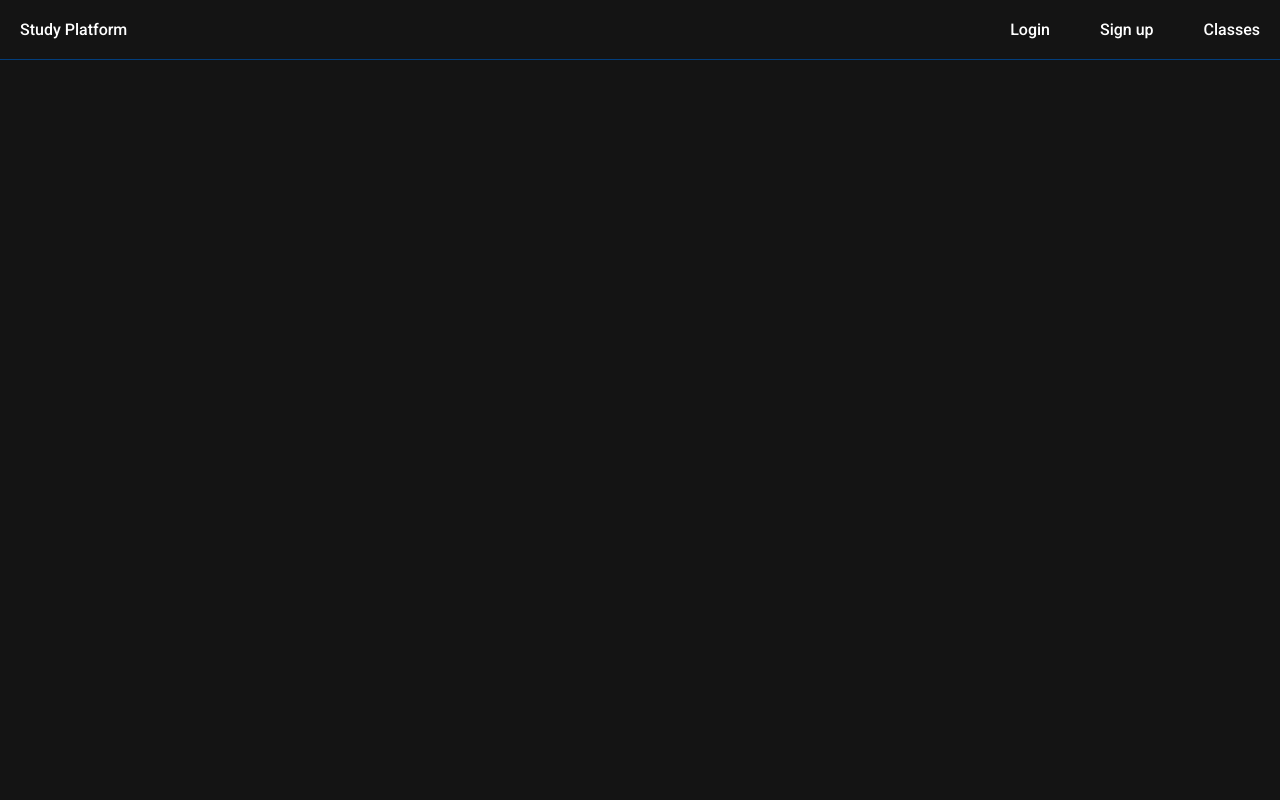
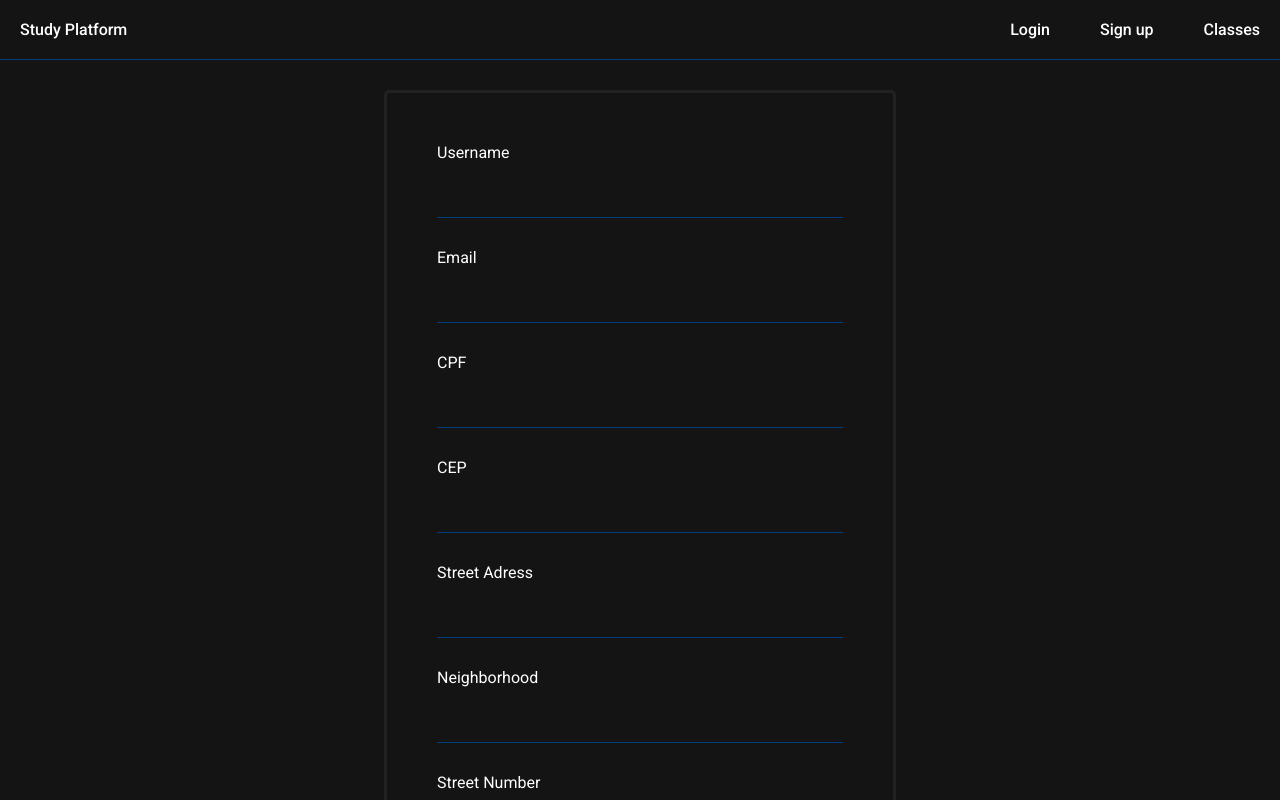
Before and after one commit to NiltonMeira/StudyPlataform, a React (Vite) app in the folder frontend/: page /signup in a window 1280 px wide. Shown: the top 800 px of the page. Built offline with nearby package versions, Linux system fonts and the light colour scheme.

Commit message:
feat: signup page and start viaCep api connection

```diff
--- a/frontend/package.json
+++ b/frontend/package.json
@@ -10,6 +10,7 @@
     "preview": "vite preview"
   },
   "dependencies": {
+    "axios": "^1.7.2",
     "react": "^18.3.1",
     "react-dom": "^18.3.1",
     "react-router-dom": "^6.24.1",
--- a/frontend/src/components/Appbar/Appbar.tsx
+++ b/frontend/src/components/Appbar/Appbar.tsx
@@ -1,5 +1,4 @@
-import { StyledNav } from "./style"
-import {StyledA} from "./style"
+import { StyledA, StyledNav } from "./style"
 import { StyledContainer } from "./style"
 
 
@@ -8,11 +7,11 @@ const Appbar = () =>{
     return(
         <>
             <StyledNav>
-                <StyledA>Study Platform</StyledA>
+                <StyledA to={"/"}>Study Platform</StyledA>
                 <StyledContainer>
-                    <StyledA href="">Login</StyledA>
-                    <StyledA href="">Sign up</StyledA>
-                    <StyledA href="">Classes</StyledA>
+                    <StyledA to={"/"} >Login</StyledA>
+                    <StyledA to={"/signup"}>Sign up</StyledA>
+                    <StyledA to={"/"}>Classes</StyledA>
                 </StyledContainer>
 
             </StyledNav>
--- a/frontend/src/components/Appbar/style.ts
+++ b/frontend/src/components/Appbar/style.ts
@@ -24,7 +24,7 @@ export const StyledA = styled(Link)`
     transition: 0.4s;
 
     &:hover{
-        transform: scale(1.2);
+        transform: scale(1.05);
         color: #0353A4;
     }
 
--- a/frontend/src/pages/Login/components/Form/Form.tsx
+++ b/frontend/src/pages/Login/components/Form/Form.tsx
@@ -6,12 +6,12 @@ import { StyledButton } from "./style";
 
 export const Form = () => {
 
-    const [name, setName] = useState("");
+    const [email, setEmail] = useState("");
     const [password, setPassword] = useState("");
 
     const handleSubmit = (event: SyntheticEvent<HTMLFormElement, SubmitEvent>) =>{
         event.preventDefault()
-        alert(`The name you entered was: ${name} and the password was ${password}`)
+        alert(`The email you entered was: ${email} and the password was ${password}`)
 
     }
 
@@ -21,8 +21,8 @@ export const Form = () => {
                 <StyledForm customMargin={30} onSubmit={handleSubmit}>
                     <p>User</p>
                     <StyledInput
-                        value={name}
-                        onChange={(e) => setName(e.target.value)}
+                        value={email}
+                        onChange={(e) => setEmail(e.target.value)}
                     />
                     <p>Password</p>
                     <StyledInput
--- a/frontend/src/pages/SignUp/SignUp.tsx
+++ b/frontend/src/pages/SignUp/SignUp.tsx
@@ -1,6 +1,10 @@
+import { FormSignUp } from "./components/FormSignUp"
+
+
 export const SignUp = () => {
     return (
         <>
+            <FormSignUp/>
         </>
     )
 }
--- a/frontend/src/pages/SignUp/components/FormSignUp.tsx
+++ b/frontend/src/pages/SignUp/components/FormSignUp.tsx
@@ -1,12 +1,17 @@
-import { SyntheticEvent, useState } from "react"
+import { ChangeEvent, SyntheticEvent, useState } from "react"
 import { MainContainer, StyledButton, StyledForm, StyledInput } from "./StyleFomrSignUp"
 
 
-export const SignUp = () => {
+export const FormSignUp = () => {
 
     const [name, setName] = useState("")
     const [email, setemail] = useState("")
     const [cep, setCep] = useState("")
+    const [cpf, setCpf] = useState("")
+    const [streetAdress, setStreetAdress] = useState("")
+    const [neighborhood, SetNeighborhood] = useState("")
+    const [streetNumber, setStreetNumber] = useState("")
+
 
     const handleSubmit = (event: SyntheticEvent<HTMLFormElement, SubmitEvent>) => {
         event.preventDefault()
@@ -14,11 +19,17 @@ export const SignUp = () => {
 
     }
 
+
+    const handleCepChange = (e: ChangeEvent<HTMLInputElement>) => {
+        setCep(e.target.value)
+        alert("CEP alterado!")
+    }
+
     return (
         <>
             <MainContainer>
                 <StyledForm customMargin={30} onSubmit={handleSubmit}>
-                    <p>User</p>
+                    <p>Username</p>
                     <StyledInput
                         value={name}
                         onChange={(e) => setName(e.target.value)}
@@ -28,10 +39,30 @@ export const SignUp = () => {
                         value={email}
                         onChange={(e) => setemail(e.target.value)}
                     />
-                    <p>CEP</p>
+                    <p>CPF</p>
+                    <StyledInput
+                        value={cpf}
+                        onChange={(e) => setCpf(e.target.value)}
+                    />
+                    <p >CEP</p>
                     <StyledInput
                         value={cep}
-                        onChange={(e) => setCep(e.target.value)}
+                        onChange={handleCepChange}
+                    />
+                    <p>Street Adress</p>
+                    <StyledInput
+                        value={streetAdress}
+                        onChange={(e) => setStreetAdress(e.target.value)}
+                    />
+                    <p>Neighborhood</p>
+                    <StyledInput
+                        value={neighborhood}
+                        onChange={(e) => SetNeighborhood(e.target.value)}
+                    />
+                    <p>Street Number</p>
+                    <StyledInput
+                        value={streetNumber}
+                        onChange={(e) => setStreetNumber(e.target.value)}
                     />
                     <StyledButton type="submit">SignUp</StyledButton>
                 </StyledForm>
--- a/frontend/src/pages/SignUp/components/StyleFomrSignUp.ts
+++ b/frontend/src/pages/SignUp/components/StyleFomrSignUp.ts
@@ -8,7 +8,8 @@ export const StyledForm = styled.form<IStyledFormProps>`
     justify-content: center;
     flex-direction: column;
     margin-top: ${({customMargin}) => customMargin ? customMargin + "px": "30px"};
-    width: 30%;
+    width: 40%;
+    min-width: 300px;
     color: white;
     gap: 30px;
     border: 3px #222222 solid;
@@ -18,11 +19,10 @@ export const StyledForm = styled.form<IStyledFormProps>`
 `
 
 export const MainContainer = styled.div`
-    height: 98vh;
-
     display: flex;
     justify-content: center;
     align-items: center;
+    padding-top: 60px;
 `
 
 export const StyledInput = styled.input`
--- /dev/null
+++ b/frontend/src/service/viaCep.tsx
@@ -0,0 +1,6 @@
+import axios from "axios"
+
+export const api = axios.create({
+    baseURL: "viacep.com.br/ws/01001000/json/",
+    timeout: 8000
+})
```
Also changed, not shown: frontend/src/components/FromSignUp/FormSingUp.tsx (deleted, +0 -44 lines), frontend/src/components/FromSignUp/style.ts (deleted, +0 -48 lines), 1 other file (tests, documents, lock files or other folders).
